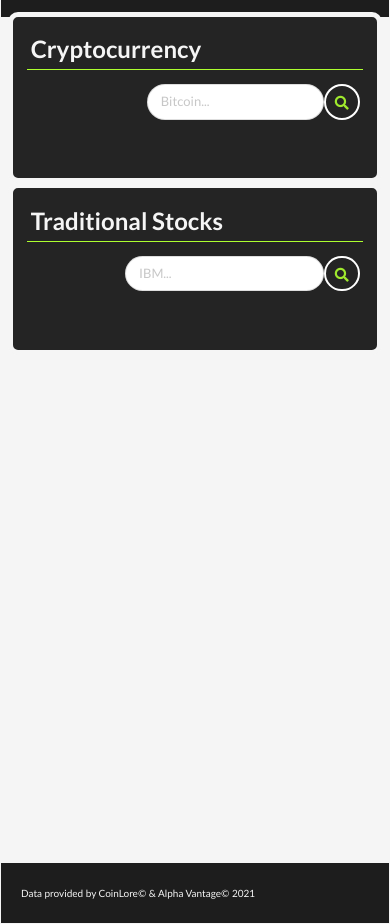
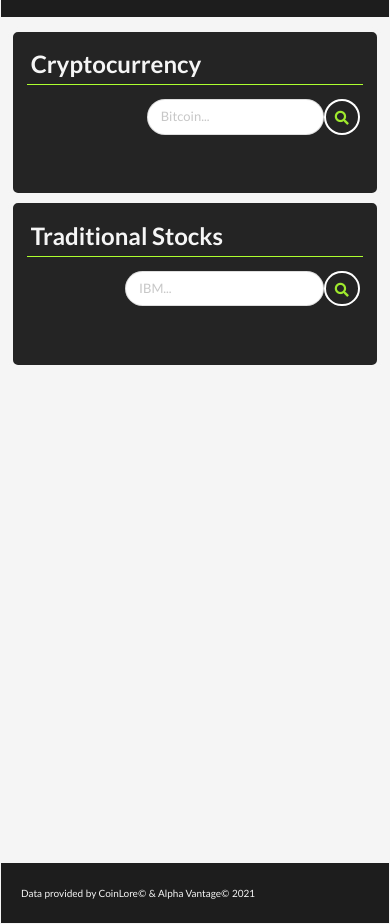
Before and after one commit to wfelixhunt/crypto-stock-compare, a plain HTML site: page index.html in a window 390 px wide. Shown: the part 69-993 px from the top of the page. Drawn offline with nearby package versions, Linux system fonts and the light colour scheme.

Commit message:
main content padding for mobile viewing

```diff
--- a/assets/css/style.css
+++ b/assets/css/style.css
@@ -31,7 +31,12 @@ main {
   padding: 2vw;
   height: 100%;
   background-color: whitesmoke;
-  /* overflow: auto; */
+
+}
+
+
+#main-content {
+  padding-top: 15px;
 }
 
 .class-box {
--- a/index.html
+++ b/index.html
@@ -15,7 +15,7 @@
 
   <main>
     <section class="ui two column stackable grid">
-      <div class="two column row">
+      <div class="two column row" id="main-content">
         <div class="column class-box" id="crypto-container">
           <h2>Cryptocurrency</h2>
             <div class="ui small search">
```
